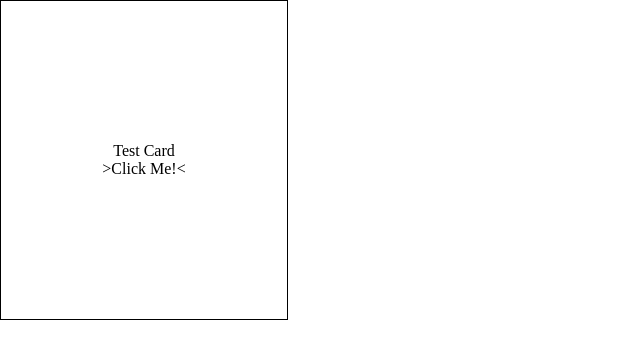
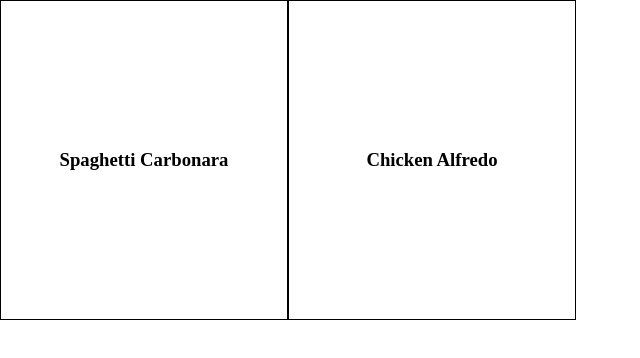
Before and after one commit to T0raT/CS391FinalProject, a React (Vite) app: page / in a window 1280 px wide. Shown: the top 358 px of the page, without its empty margins (0-640 px from the left). Built offline with nearby package versions, Linux system fonts and the light colour scheme.

Commit message:
Added some test content just to make sure the cards and the modal is working correctly, anyone can delete the temp recipie array anytime.

```diff
--- a/src/App.jsx
+++ b/src/App.jsx
@@ -10,9 +10,54 @@ const FlexMain = styled.main`
 
 
 
-
-
 function App() {
+  const recipes = [
+    {
+      id: 1,
+      title: "Spaghetti Carbonara",
+      ingredients: [
+        "200g spaghetti",
+        "100g pancetta",
+        "2 large eggs",
+        "50g pecorino cheese",
+        "50g parmesan",
+        "2 cloves of garlic",
+        "Salt and pepper",
+        "Fresh parsley"
+      ],
+      instructions: [
+        "Cook the spaghetti in a large pot of boiling salted water until al dente.",
+        "Fry the pancetta with the garlic until crispy.",
+        "Beat the eggs in a bowl, then add the grated pecorino and parmesan cheese.",
+        "Drain the spaghetti and add it to the pancetta. Remove from heat.",
+        "Quickly mix in the egg and cheese mixture, stirring constantly to create a creamy sauce.",
+        "Season with salt and pepper, and garnish with fresh parsley."
+      ],
+      image: "https://example.com/spaghetti-carbonara.jpg"
+    },
+    {
+      id: 2,
+      title: "Chicken Alfredo",
+      ingredients: [
+        "200g fettuccine",
+        "2 chicken breasts",
+        "2 cups heavy cream",
+        "1 cup grated parmesan cheese",
+        "2 cloves of garlic",
+        "Salt and pepper",
+        "Fresh parsley"
+      ],
+      instructions: [
+        "Cook the fettuccine in a large pot of boiling salted water until al dente.",
+        "Season the chicken breasts with salt and pepper, then cook in a skillet until golden brown. Slice into strips.",
+        "In the same skillet, sauté the garlic until fragrant, then add the heavy cream and bring to a simmer.",
+        "Stir in the grated parmesan cheese until melted and smooth.",
+        "Add the cooked fettuccine and chicken strips to the sauce, tossing to coat.",
+        "Season with salt and pepper, and garnish with fresh parsley."
+      ],
+      image: "https://example.com/chicken-alfredo.jpg"
+    },
+  ];
 
   return (
       <>
@@ -21,7 +66,9 @@ function App() {
       </header>
       <FlexMain>
         {/* All reciepie cards are rendered here */}
-        <ProductCard />
+        {recipes.map((recipe) => (
+          <ProductCard key={recipe.id} recipe={recipe} />
+        ))}
       </FlexMain>
       </>
   )
--- a/src/components/ProductCard.jsx
+++ b/src/components/ProductCard.jsx
@@ -48,8 +48,10 @@ const ModalBg = styled.div`
     transition: all 1s;
 `
 
-export const ProductCard = () => {
-
+export const ProductCard = (props) => {
+  const item = props.recipe;
+  const instructions = item.instructions;
+  const title = item.title;
   const [modalStatus, setModalStatus] = useState(false);
 
   const openModal = () => {
@@ -65,15 +67,19 @@ export const ProductCard = () => {
 
   return (
       <>
-        <Card className="Product Card" onClick={openModal}>Test Card <p>{`>Click Me!<`}</p></Card>
+        <Card className="Product Card" onClick={openModal}>
+          <h3>{title}</h3>
+        </Card>
+
         <ModalDiv
             className={ModalDiv}
             modalStatus={modalStatus.toString()}
         >
 
-          Modal Content Here
+          <p>{instructions}</p>
           <button onClick={closeModal}>Close</button>
         </ModalDiv>
+
         <ModalBg className="ModalBg" modalStatus={modalStatus.toString()}/>
       </>
   )
```
